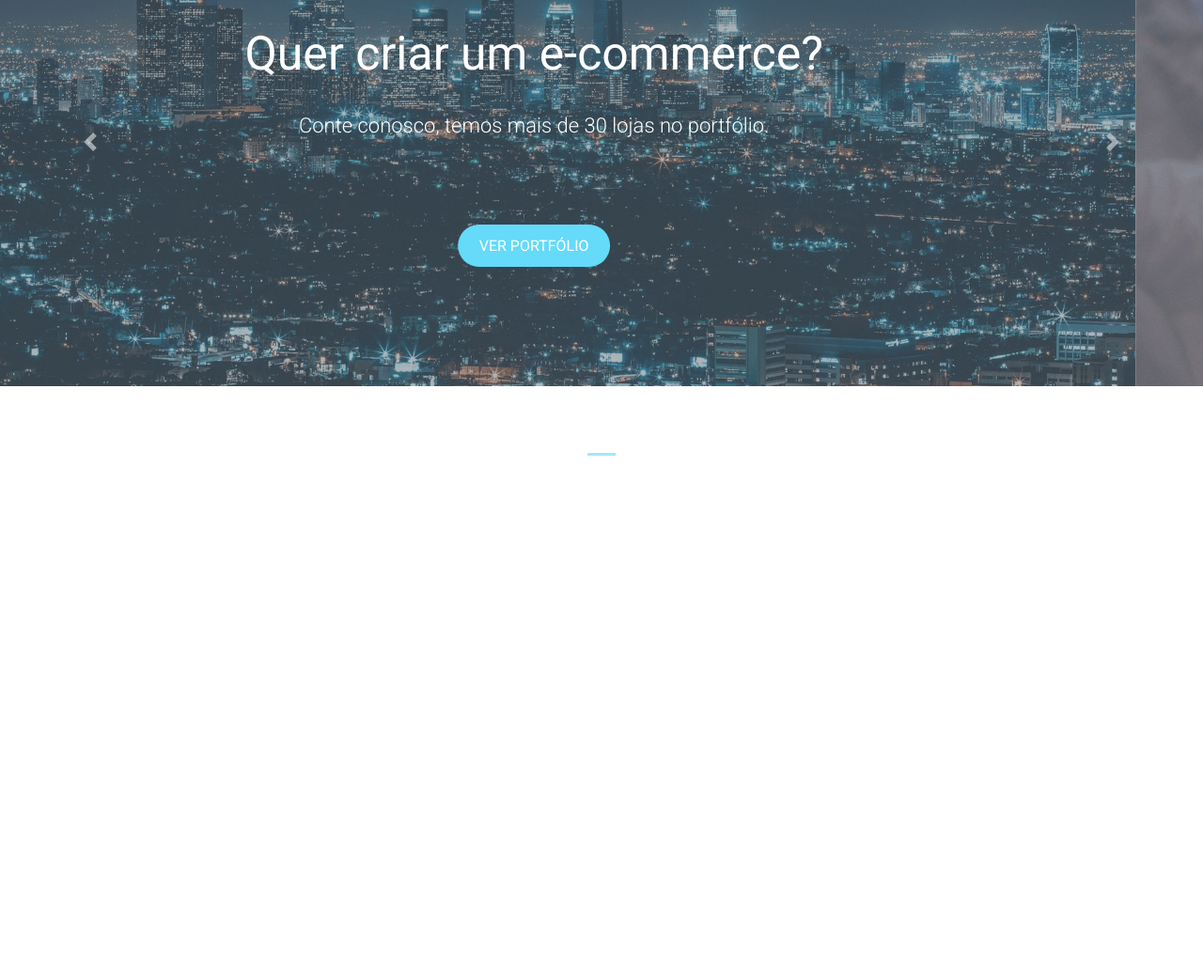
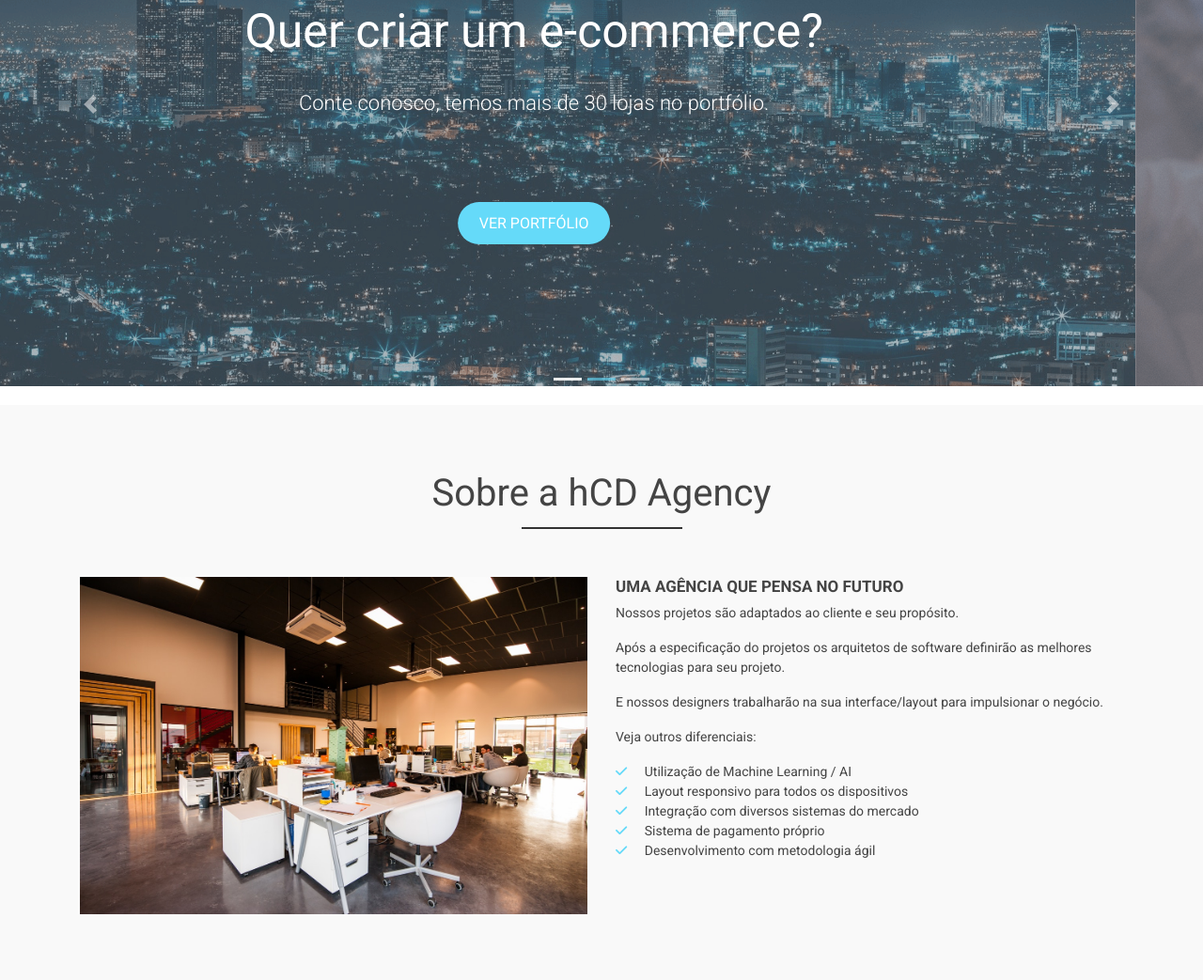
Before and after one commit to euaday/hcdagency-bootstrap, a plain HTML site: page index.html in a window 1280 px wide. Shown: the part 349-1392 px from the top of the page at 94% size. Before the commit the page ends 860 px from the top, so only its background shows below. Drawn offline with nearby package versions, Linux system fonts and the light colour scheme.

Commit message:
sobre a empresa finalizado

```diff
--- a/css/style.css
+++ b/css/style.css
@@ -56,7 +56,7 @@ header, .navbar {
 }
 
 #mainSlider .carousel-inner, #mainSlider .carousel-item {
-    height: 90vh;
+    height: 80vh;
 }
 
 #mainSlider .carousel-caption {
@@ -96,5 +96,47 @@ header, .navbar {
 
 .carousel-indicators .active {
     background-color: #65daf9;
+}
 
+/* Sobre a empresa */
+
+#about-area {
+    background-color: #f9f9f9;
 }
+
+.main-title {
+    color: #444;
+    margin: 0 0 65px 0;
+    font-size: 40px;
+    text-align: center;
+}
+
+.main-title::after {
+    content: "";
+    border-top: 2px solid #333;
+    width: 15%;
+    position: absolute;
+    top: 60px;
+    left: 42.5%;
+}
+
+.about-title {
+    font-size: 17px;
+    color: #444;
+    text-transform: uppercase;
+    font-weight: bold;
+}
+
+#about-list {
+    list-style: none;
+    padding-left: 0;
+}
+
+#abaout-list li {
+    line-height: 30px;
+}
+
+#about-list i {
+    color: #65daf9;
+    margin-right: 15px;
+}
--- a/index.html
+++ b/index.html
@@ -111,6 +111,32 @@
         <a href="#mainSlider" class="carousel-control-next" role="button" data-slide="next"><span class="carousel-control-next-icon" aria-hidden="true"></span>
             <span class="sr-only">Next</span>
             </a>
+        </div>
+            <div id="about-area">
+                <div class="container">
+                    <div class="row">
+                        <div class="col-12">
+                            <h3 class="main-title">Sobre a hCD Agency</h3>
+                        </div>
+                        <div class="col-md-6">
+                            <img class="img-fluid" src="img/agencia.jpg" alt="Agência hCD">
+                        </div>
+                        <div class="col-md-6">
+                            <h3 class="about-title">Uma agência que pensa no futuro</h3>
+                            <p>Nossos projetos são adaptados ao cliente e seu propósito.</p>
+                            <p>Após a especificação do projetos os arquitetos de software definirão as melhores tecnologias para seu projeto.</p>
+                            <p>E nossos designers trabalharão na sua interface/layout para impulsionar o negócio.</p>
+                            <p>Veja outros diferenciais:</p>
+                            <ul id="about-list">
+                                <li><i class="fas fa-check"></i> Utilização de Machine Learning / AI</li>
+                                <li><i class="fas fa-check"></i> Layout responsivo para todos os dispositivos</li>
+                                <li><i class="fas fa-check"></i> Integração com diversos sistemas do mercado</li>
+                                <li><i class="fas fa-check"></i> Sistema de pagamento próprio</li>
+                                <li><i class="fas fa-check"></i> Desenvolvimento com metodologia ágil</li>
+                            </ul>
+                        </div>
+                    </div>
+                </div>
     </div>
     </main>
 
```
